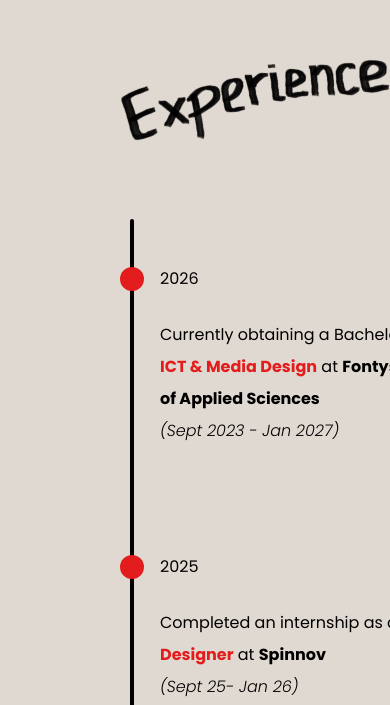
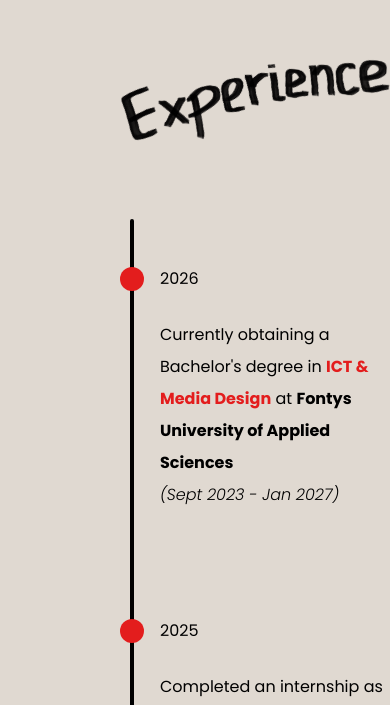
Before and after one commit to plamiiiM/personal_portfolio, a React (Vite) app: page / in a window 390 px wide. Shown: the part 4019-4724 px from the top of the page. Built offline with nearby package versions, Linux system fonts and the light colour scheme; a web font is replaced by a local one.

Commit message:
Fixing experience section interaction

```diff
--- a/src/components/experience_section/experience_section.jsx
+++ b/src/components/experience_section/experience_section.jsx
@@ -3,8 +3,7 @@ import TimelineExperience from "./timeline_experience";
 
 const ExperienceSection = () => {
     return (
-        <section id="experience" className="mt-10">
-            <img className="w-[20rem] -rotate-40" src="/experience_text.png" alt="Experience" />
+        <section id="experience" className="mt-23">
             <TimelineExperience />
         </section>
     );
--- a/src/components/experience_section/timeline_experience.jsx
+++ b/src/components/experience_section/timeline_experience.jsx
@@ -1,15 +1,64 @@
-import React from "react";
+import React, { useEffect, useRef } from "react";
 import ExperienceCard from "./experience_card_component";
 
+// How far the entries have moved up the window: 0 when the frame pins below the nav, --overflow once the last one is in view.
+// It's worked out in CSS so it stays in step with the frame while --nav-offset slides
+const TRAVELLED = "clamp(0px, var(--scrolled) + var(--nav-offset), var(--overflow))";
+
+// Melts the entries into the paper over 80px, only at the edges that still have entries behind them
+const FADE_MASK =
+  "linear-gradient(transparent, black min(80px, var(--travelled)), black calc(100% - min(80px, var(--overflow) - var(--travelled))), transparent)";
+
+// The section pins and the page scroll carries the entries through the window, then lets go once the last one is in view.
+// There's no inner scroll box, so the wheel, keys, touch and the custom scrollbar always move the page
 const TimelineExperience = () => {
+  const trackRef = useRef(null);
+  const frameRef = useRef(null);
+  const windowRef = useRef(null);
+  const listRef = useRef(null);
+
+  useEffect(() => {
+    const track = trackRef.current;
+
+    // Rounded so the text never sits on a half pixel and blurs
+    const onScroll = () => track.style.setProperty("--scrolled", `${Math.round(-track.getBoundingClientRect().top)}px`);
+
+    // The page gets exactly as much extra height as the entries overflow by, so adding more just makes it hold longer
+    // (and if they all fit, it never pins). ResizeObserver also fires once on observe, which does the initial measure
+    const observer = new ResizeObserver(() => {
+      const overflow = Math.max(0, listRef.current.offsetHeight - windowRef.current.clientHeight);
+      track.style.setProperty("--overflow", `${overflow}px`);
+      track.style.height = overflow ? `${frameRef.current.offsetHeight + overflow}px` : "";
+      onScroll();
+    });
+    observer.observe(listRef.current);
+    observer.observe(windowRef.current);
+    window.addEventListener("scroll", onScroll, { passive: true });
+    return () => {
+      observer.disconnect();
+      window.removeEventListener("scroll", onScroll);
+    };
+  }, []);
+
   return (
-    <div className="flex justify-start h-[80vh] w-full">
-      <div className="absolute w-full">
-        <div className="absolute left-4.5 top-4 bottom-0 flex flex-col">
-          <div className="h-full w-1 rounded-full bg-black"></div>
-        </div>
+    // Eases --scrolled, so each scroll restarts a glide from wherever the entries are (ease-out, so it never stalls)
+    <div ref={trackRef} className="transition-[--scrolled] duration-500 ease-out motion-reduce:transition-none">
+      {/* Sticks just below the nav and slides with it (same timing as the nav's own slide) */}
+      <div
+        ref={frameRef}
+        className="sticky top-(--nav-offset) max-h-svh flex flex-col transition-[--nav-offset] duration-300 motion-reduce:transition-none"
+      >
+        {/* The image has ~76px of empty space above the lettering; pull it up so the word sits 24px below the nav */}
+        <img className="w-[20rem] -rotate-40 -mt-13" src="/experience_text.png" alt="Experience" />
 
-        <div className="pl-12 pt-15 flex flex-col gap-y-20 overflow-y-auto h-[70vh] no-scrollbar">
+        <div
+          ref={windowRef}
+          className="relative min-h-0 overflow-clip"
+          style={{ "--travelled": TRAVELLED, maskImage: FADE_MASK }}
+        >
+          <div className="absolute left-4.5 top-4 bottom-0 w-1 rounded-full bg-black" />
+
+          <div ref={listRef} className="pl-12 pt-15 pb-20 flex flex-col gap-y-20 translate-y-[calc(-1*var(--travelled))] will-change-transform">
             <ExperienceCard
               year="2026"
               role="ICT & Media Design"
@@ -32,6 +81,7 @@ const TimelineExperience = () => {
           </div>
         </div>
       </div>
+    </div>
   );
 };
 
--- a/src/components/global/navbar.jsx
+++ b/src/components/global/navbar.jsx
@@ -56,6 +56,11 @@ const Navbar = () => {
     window.addEventListener("scroll", onScroll, { passive: true });
     return () => window.removeEventListener("scroll", onScroll);
   }, []);
+
+  // Lets pinned content (like the experience section) sit just below the nav while it's showing
+  useEffect(() => {
+    document.documentElement.style.setProperty("--nav-offset", hidden ? "0px" : `${NAV_HEIGHT}px`);
+  }, [hidden]);
 
   return (
     <>
--- a/src/components/global/portfolio_background_texture.jsx
+++ b/src/components/global/portfolio_background_texture.jsx
@@ -1,6 +1,6 @@
 const BackgroundTexture = ({ children }) => {
   return (
-    <div className="relative min-h-screen w-full bg-(--bg) overflow-x-hidden">
+    <div className="relative min-h-screen w-full bg-(--bg) overflow-x-clip">
       <div
         className="fixed inset-0 pointer-events-none z-0
                    bg-[url('/white_texture_paper.webp')] bg-cover bg-center
@@ -14,7 +14,7 @@ const BackgroundTexture = ({ children }) => {
         aria-hidden="true"
       />
 
-      <main className="relative z-2 w-full min-h-screen overflow-hidden">{children}</main>
+      <main className="relative z-2 w-full min-h-screen overflow-clip">{children}</main>
     </div>
   );
 };
--- a/src/index.css
+++ b/src/index.css
@@ -44,11 +44,18 @@ html {
   }
 }
 
-.no-scrollbar {
-  scrollbar-width: none;
-  &::-webkit-scrollbar {
-    display: none;
-  }
+/* Registered as lengths so they can be animated.
+   --nav-offset: height of the nav while it's showing, 0 while it's hidden (set in navbar.jsx), so pinned content can slide along with it
+   --scrolled: how far the page has scrolled past the experience section, eased so its entries glide instead of jumping */
+@property --nav-offset {
+  syntax: "<length>";
+  inherits: true;
+  initial-value: 0px;
+}
+@property --scrolled {
+  syntax: "<length>";
+  inherits: true;
+  initial-value: 0px;
 }
 
 /* :root {
```
Lines whose indentation alone changed are shown as unchanged.
